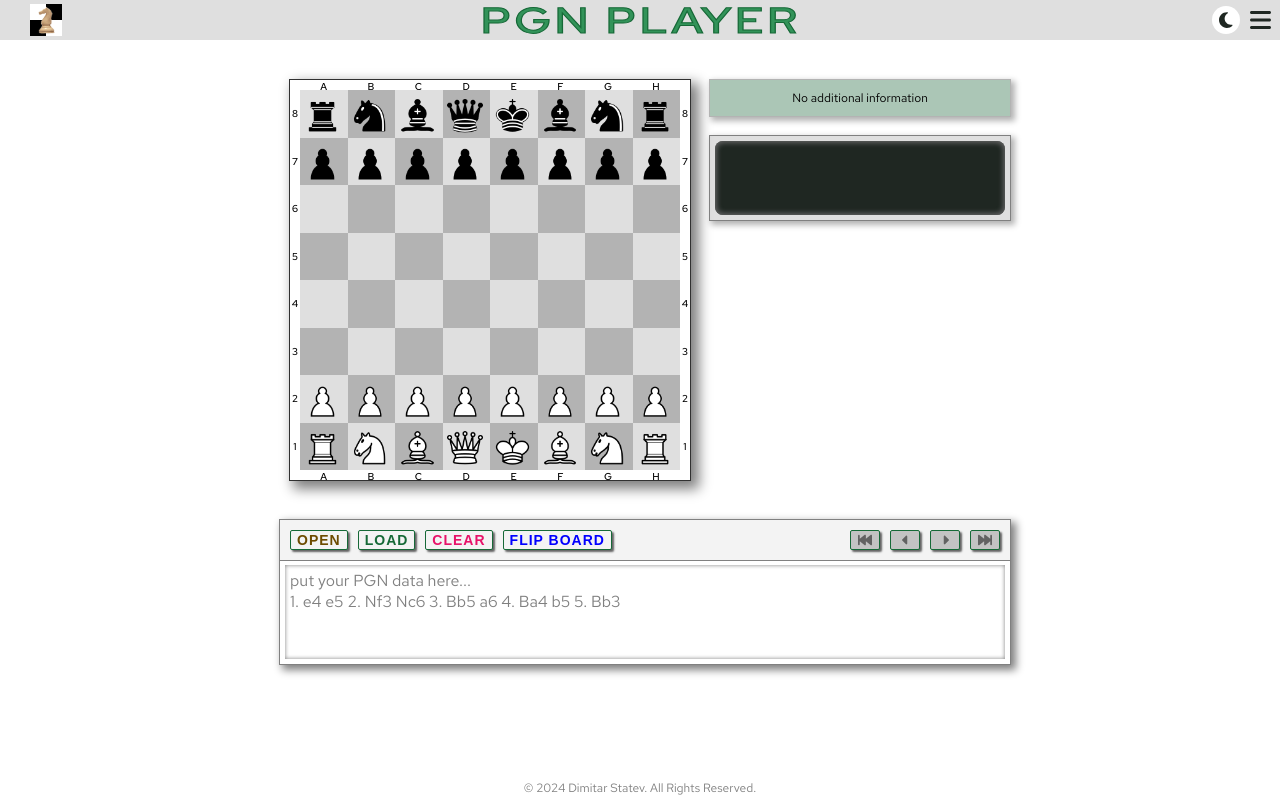
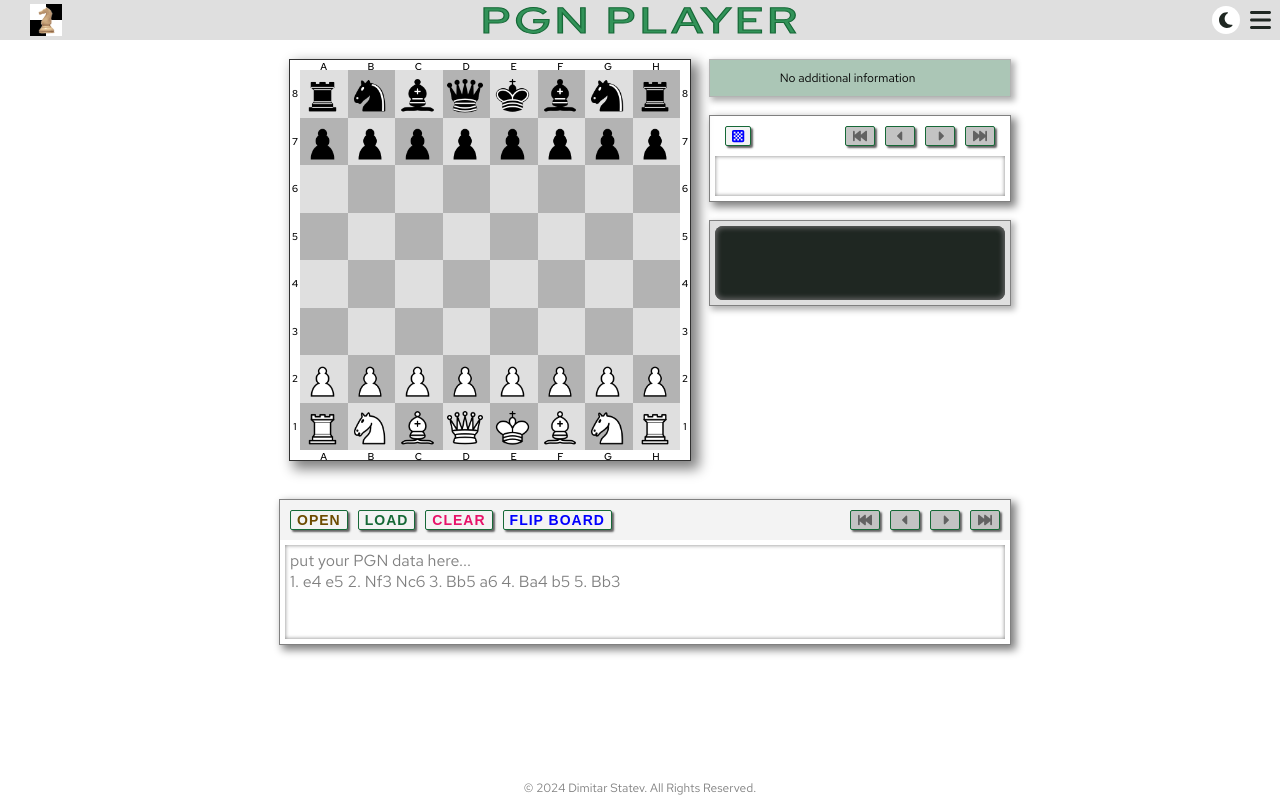
Before and after one commit to mstat777/pgn-player-react-ts, a React (Vite) app in the folder client/: page / in a window 1280 px wide. Built offline with nearby package versions, Linux system fonts and the light colour scheme.

Commit message:
Added: NavigationPanel, game slice

```diff
--- a/client/src/components/InfoBar/InfoBar.scss
+++ b/client/src/components/InfoBar/InfoBar.scss
@@ -3,7 +3,7 @@
 .infobar {
    position: relative;
    min-height: 36px;
-    padding: 1rem;
+   padding: 1rem 3.5rem 1rem 1rem;
    outline: 1px solid var(--lightshade-color-1);
    box-shadow: 3px 3px 6px 2px var(--lightshade-color-1);
    background-color: $lightgreengrey-color;
@@ -16,7 +16,7 @@
    .collapse_btn {
       position: absolute;
       top: 7px;
-        right: 10px;
+      right: 7px;
       display: flex;
       align-items: center;
       justify-content: center;
--- /dev/null
+++ b/client/src/components/NavigationPanel/Index.tsx
@@ -0,0 +1,77 @@
+import './NavigationPanel.scss';
+import { useAppDispatch, useAppSelector } from '../../store/hooks';
+import { setFlipBoard } from '../../store/slices/settings';
+import { FontAwesomeIcon } from '@fortawesome/react-fontawesome';
+import { faChessBoard, faBackwardFast, faCaretLeft, faCaretRight, faForwardFast } from '@fortawesome/free-solid-svg-icons';
+
+export default function NavigationPanel() {
+   const { moveNb, whiteMoves, blackMoves} = useAppSelector((state) => state.pgnData);
+   const { currentRound, playerTurn } = useAppSelector((state) => state.game);
+   const { flipBoard } = useAppSelector((state) => state.settings);
+   const dispatch = useAppDispatch();
+
+   return (
+      <section className="navigation">
+
+         <section className="control_panel">
+            <div className="functions_btn">
+               <button
+                  className="flip_board_btn"
+                  onClick={() => dispatch(setFlipBoard(!flipBoard))}
+               >
+                  <FontAwesomeIcon icon={faChessBoard} />
+               </button>
+            </div>
+
+            <div className="nav_btn">
+               <button>
+                  <FontAwesomeIcon icon={faBackwardFast}/>
+               </button>
+
+               <button>
+                  <FontAwesomeIcon icon={faCaretLeft}/>
+               </button>
+
+               <button>
+                  <FontAwesomeIcon icon={faCaretRight}/>
+               </button>
+
+               <button>
+                  <FontAwesomeIcon icon={faForwardFast}/>
+               </button>
+            </div>
+         </section>
+
+         <section className="moves_section">
+            <div className="move_number">
+               {moveNb.map((nb, i) =>
+                  <span key={i}>{nb}</span>
+               )}
+            </div>
+
+            <div className="white_move">
+               {whiteMoves.map((move, i) =>
+                  <span
+                     key={i}
+                     className={`${(playerTurn === 'white' && currentRound === i) ? 'active' : null}`}
+                  >
+                     {move}
+                  </span>
+               )}
+            </div>
+
+            <div className="black_move">
+               {blackMoves.map((move, i) =>
+                  <span
+                     key={i}
+                     className={`${(playerTurn === 'black' && currentRound === i) ? 'active' : null}`}
+                  >
+                     {move}
+                  </span>
+               )}
+            </div>
+         </section>
+
+      </section>
+   )
+}
--- /dev/null
+++ b/client/src/components/NavigationPanel/NavigationPanel.scss
@@ -0,0 +1,104 @@
+@use '../../scss/global' as *;
+
+@mixin button {
+   display: flex;
+   justify-content: center;
+   align-items: center;
+   height: 20px;
+   margin: 0 5px;
+   border: 1px solid var(--tertiary-color-3);
+   border-radius: 2px;
+   box-shadow: 2px 2px 2px var(--darkshade-color-2);
+   text-transform: uppercase;
+   -webkit-user-select: none;
+   -moz-user-select: none;
+   -ms-user-select: none;
+   user-select: none;
+   transition: all .4s;
+}
+
+.navigation {
+   margin: 2rem 0 0;
+   padding: 0 .5rem .5rem;
+   outline: 1px solid grey;
+   box-shadow: 4px 4px 8px 2px var(--darkshade-color-1);
+
+   .control_panel {
+      display: flex;
+      justify-content: space-between;
+      margin: 10px 5px;
+
+      button {
+         @include button;
+         padding: 0 6px;
+         font-weight: 600;
+         font-size: 1.4rem;
+         letter-spacing: 1px;
+         color: var(--tertiary-color-3);
+         background-color: var(--lightshade-color-4);
+
+         @media screen and (min-width: $tablet) {
+            font-size: 1.4rem;
+         }
+      }
+
+      .functions_btn {
+         display: flex;
+         align-items: center;
+
+         .flip_board_btn {
+            color: blue;
+         }
+      }
+
+      .nav_btn {
+         display: flex;
+         align-items: center;
+
+         >button {
+            @include button;
+            width: 25px;
+            margin: 0 4px;
+            font-size: 1.4rem;
+            color: var(--darkshade-color-2);
+            background-color: var(--lightshade-color-2);
+
+            @media screen and (min-width: $tablet) {
+               width: 30px;
+               margin: 0 5px;
+            }
+         }
+      }
+   }
+
+   .moves_section {
+      min-height: 40px;
+      max-height: 300px;
+      display: flex;
+      padding: .5rem 1rem;
+      overflow-y: scroll;
+      box-shadow: inset 0 0 4px var(--darkshade-color-1);
+
+      > * {
+         display: flex;
+         flex-direction: column;
+         align-items: center;
+
+         .active {
+            width: 100%;
+            font-weight: 600;
+            background-color: $lightgreengrey-color;
+         }
+      }
+
+      .move_number {
+         width: 20%;
+         min-width: 30px;
+      }
+
+      .white_move,
+      .black_move {
+         width: 40%;
+      }
+   }
+}
--- a/client/src/components/Notation/Notation.scss
+++ b/client/src/components/Notation/Notation.scss
@@ -29,7 +29,6 @@
    }
 
    .control_panel {
-      outline: 1px solid var(--darkshade-color-1);
       background-color: var(--lightshade-color-4);
 
       .control_ctn {
--- a/client/src/components/SettingsList/Index.tsx
+++ b/client/src/components/SettingsList/Index.tsx
@@ -1,3 +1,4 @@
+import './SettingsList.scss';
 import { useAppSelector, useAppDispatch } from "../../store/hooks";
 import SwitchBtn from "../buttons/SwitchBtn/Index";
 import { setShowBoardNotation,
--- a/client/src/components/StatusPanel/Index.tsx
+++ b/client/src/components/StatusPanel/Index.tsx
@@ -1,22 +1,18 @@
-import { useAppSelector } from '../../store/hooks';
 import './StatusPanel.scss';
-import { useEffect, Dispatch, SetStateAction } from 'react';
+import { useEffect } from 'react';
+import { useAppDispatch, useAppSelector } from '../../store/hooks';
+import { setStatusTxt } from '../../store/slices/game';
 
-type Props = {
-    statusTxt: string;
-    setStatusTxt: Dispatch<SetStateAction<string>>;
-}
-
-export default function StatusPanel(props: Props) {
-    const { statusTxt, setStatusTxt } = props;
-
+export default function StatusPanel() {
+   const dispatch = useAppDispatch();
+   const { statusTxt } = useAppSelector((state) => state.game);
    const { errors, status } = useAppSelector((state) => state.pgnData);
 
    useEffect(() => {
       if (status) {
          let errorsTxt = '';
          errors.length && errors.forEach(err => errorsTxt += err + '\n');
-            setStatusTxt(status+'\n'+errorsTxt);
+         dispatch(setStatusTxt(status+'\n'+errorsTxt));
       }
    },[errors.length, status]);
 
--- a/client/src/pages/Home/Home.scss
+++ b/client/src/pages/Home/Home.scss
@@ -13,7 +13,7 @@
          align-items: flex-start;
          justify-content: center;
          margin: 0 auto;
-            padding: 2rem 4rem;
+         padding: 0 4rem 2rem;
       }
 
       > * {
@@ -38,7 +38,7 @@
          }
       }
 
-        .infobar_status_ctn {
+      .right_section {
          order: 3;
          display: inline-flex;
          flex-direction: column;
--- a/client/src/pages/Home/Index.tsx
+++ b/client/src/pages/Home/Index.tsx
@@ -1,14 +1,15 @@
 import './Home.scss';
-import ChessSet from '../../components/ChessSet/Index';
-import Notation from '../../components/Notation/Index';
-import { useEffect, useState, useRef } from 'react';
+import { useEffect, useRef } from 'react';
 import { useAppSelector, useAppDispatch } from '../../store/hooks';
 import { initializeSquares, initializePieces } from '../../store/slices/chessSet';
 import Modal from '../../components/Modal/Index';
+import ChessSet from '../../components/ChessSet/Index';
+import Notation from '../../components/Notation/Index';
 import StatusPanel from '../../components/StatusPanel/Index';
 import InfoBar from '../../components/InfoBar/Index';
 import SettingsList from '../../components/SettingsList/Index';
 import DBList from '../../components/DBList/Index';
+import NavigationPanel from '../../components/NavigationPanel/Index';
 
 export default function Home(){
    const dispatch = useAppDispatch();
@@ -19,7 +20,6 @@ export default function Home(){
       showStatusPanel
    } = useAppSelector((state) => state.settings);
    const pieceRef = useRef<Array<HTMLDivElement | null>>([]);
-   const [statusTxt, setStatusTxt] = useState<string>('');
 
    useEffect(() => {
       dispatch(initializeSquares());
@@ -33,20 +33,18 @@ export default function Home(){
 
             <Notation
                ref={pieceRef}
-               setStatusTxt={setStatusTxt}
             />
 
-            <div className="infobar_status_ctn">
+            <section className="right_section">
                { showInfoBar &&
                   <InfoBar /> }
 
+               <NavigationPanel />
+
                { showStatusPanel &&
-                  <StatusPanel
-                     statusTxt={statusTxt}
-                     setStatusTxt={setStatusTxt}
-                  />
+                  <StatusPanel />
                }
-            </div>
+            </section>
          </section>
 
          { showModal &&
--- /dev/null
+++ b/client/src/store/slices/game.ts
@@ -0,0 +1,47 @@
+import { PayloadAction, createSlice } from "@reduxjs/toolkit/react";
+import { Color } from "../../configs/types";
+
+type gameType = {
+   statusTxt: string;
+   currentMove: number;
+   currentRound: number;
+   playerTurn: Color;
+   playerToWait: Color;
+}
+
+const initialState: gameType = {
+   statusTxt: '',
+   currentMove: -1,
+   currentRound: 0,
+   playerTurn: 'white',
+   playerToWait: 'black'
+}
+
+export const gameSlice = createSlice({
+   name: "game",
+   initialState,
+   reducers: {
+      setStatusTxt: (state, action: PayloadAction<string>) => {
+         state.statusTxt = action.payload;
+      },
+      setCurrentMove: (state, action: PayloadAction<number>) => {
+         state.currentMove = action.payload;
+         state.currentRound = Math.floor(action.payload/2);
+      },
+      setPlayerTurn: (state, action: PayloadAction<Color>) => {
+         state.playerTurn = action.payload;
+      },
+      setPlayerToWait: (state, action: PayloadAction<Color>) => {
+         state.playerToWait = action.payload;
+      }
+   }
+});
+
+export const {
+   setStatusTxt,
+   setCurrentMove,
+   setPlayerTurn,
+   setPlayerToWait
+} = gameSlice.actions;
+
+export default gameSlice.reducer;
--- a/client/src/store/slices/pgnData.ts
+++ b/client/src/store/slices/pgnData.ts
@@ -8,8 +8,8 @@ const initialState: PGNData = {
    blackMoves: [],
    comments: [],
    errors: [],
-   status: "",
-   pgnTxt: ""
+   status: "", // linked to errors
+   pgnTxt: "" // when loading a png from DB
 }
 
 export const pgnDataSlice = createSlice({
@@ -21,7 +21,7 @@ export const pgnDataSlice = createSlice({
       },
       setPgnTxt: (state, action: PayloadAction<string>) => {
          state.pgnTxt = action.payload;
-      },
+      }
    }
 });
 
--- a/client/src/store/store.ts
+++ b/client/src/store/store.ts
@@ -2,11 +2,13 @@ import { PayloadAction, combineReducers, configureStore } from "@reduxjs/toolkit
 import pgnDataReducer from './slices/pgnData';
 import chessSetReducer from './slices/chessSet';
 import settingsReducer from './slices/settings';
+import gameReducer from './slices/game';
 
 const appReducer = combineReducers({
    pgnData: pgnDataReducer,
    chessSet: chessSetReducer,
-   settings: settingsReducer
+   settings: settingsReducer,
+   game: gameReducer
 });
 
 const rootReducer = (state: any, action: PayloadAction) => {
```
Also changed, not shown: client/src/components/Notation/Index.tsx (+20 -30 lines). Lines whose indentation alone changed are shown as unchanged.
